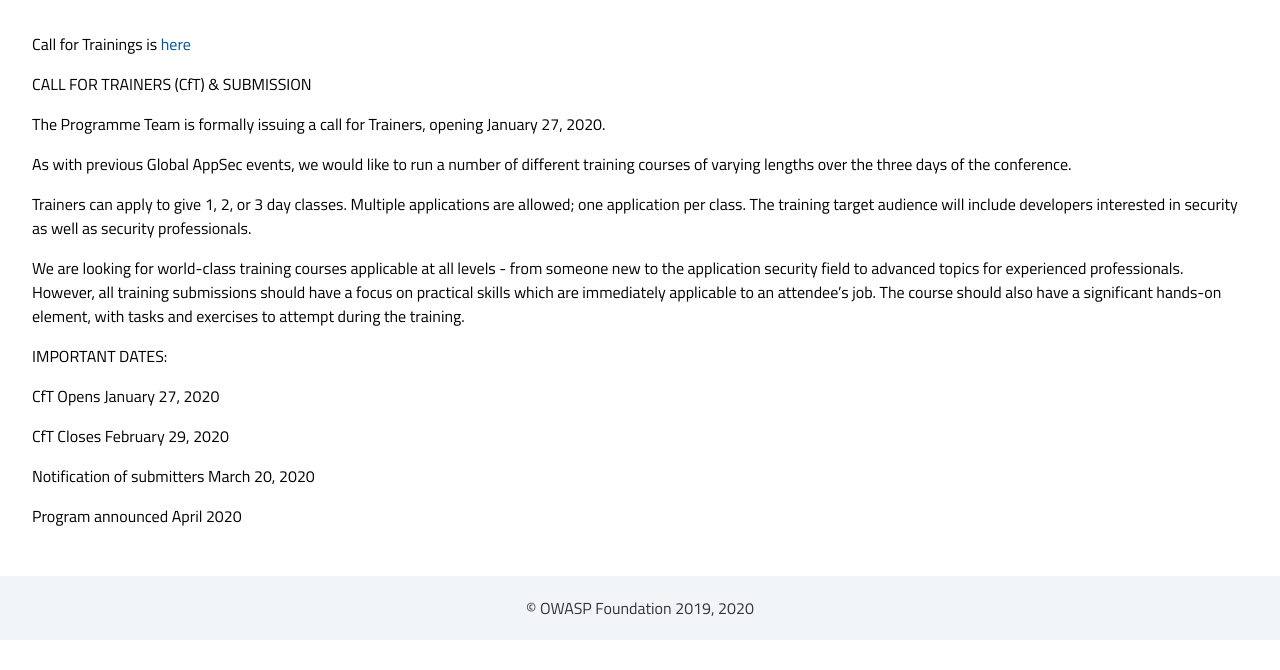
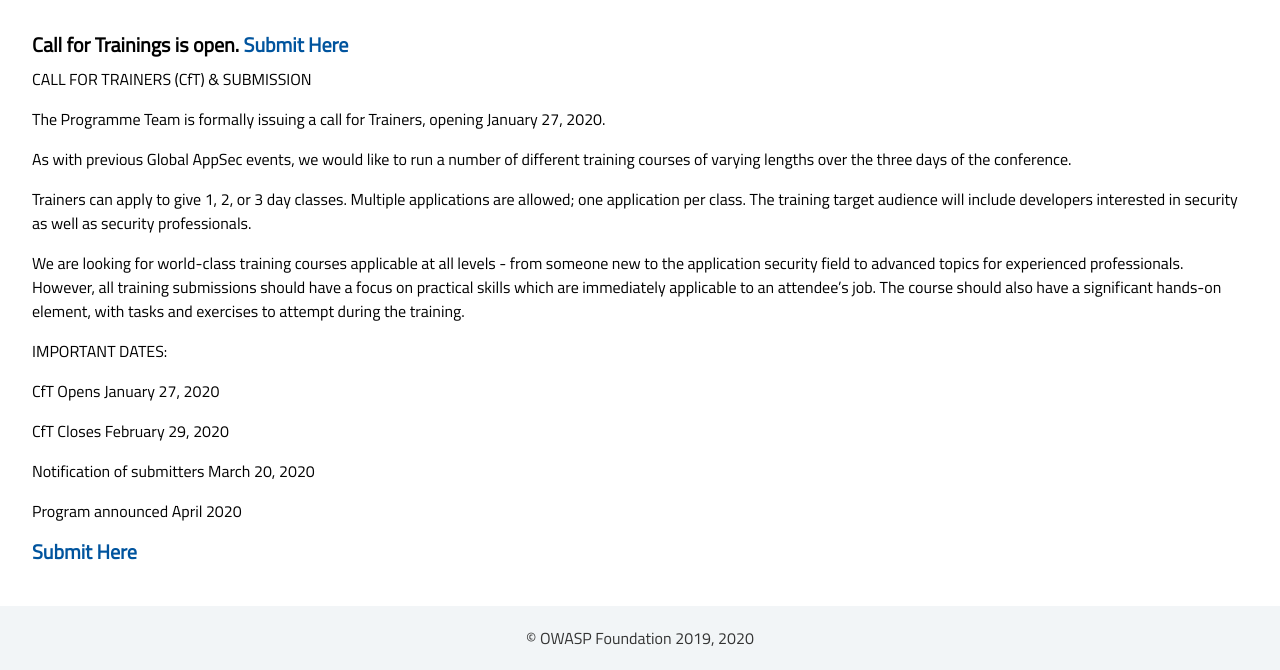
Before and after one commit to globalsea/globalsea.github.io, a Jekyll site: the page built from program/call-for-trainings.md, in a window 1280 px wide. Shown: the part 338-1008 px from the top of the page. Built offline with Jekyll 4.4.1, drawn with Linux system fonts in a browser that asks for light colours; some web fonts are replaced; before the commit the page ends 978 px from its top, so only the background shows below that.

Commit message:
as cfp, so cft

```diff
--- a/program/call-for-trainings.md
+++ b/program/call-for-trainings.md
@@ -3,7 +3,7 @@
 ---
 
 
-Call for Trainings is <a href="https://owasp.submittable.com/submit/157929/global-appsec-dublin-2020-cft" target="_blank">here</a>
+<h3><strong>Call for Trainings is open. <a href="https://owasp.submittable.com/submit/157929/global-appsec-dublin-2020-cft" target="_blank">Submit Here</a></strong></h3>
 
 
 <b>CALL FOR TRAINERS (CfT) & SUBMISSION  </b>
@@ -26,3 +26,5 @@
 Notification of submitters <b>March 20, 2020</b>
 
 Program announced <b>April 2020</b>
+
+<h3><strong><a href="https://owasp.submittable.com/submit/157929/global-appsec-dublin-2020-cft" target="_blank">Submit Here</a></strong></h3>
```
